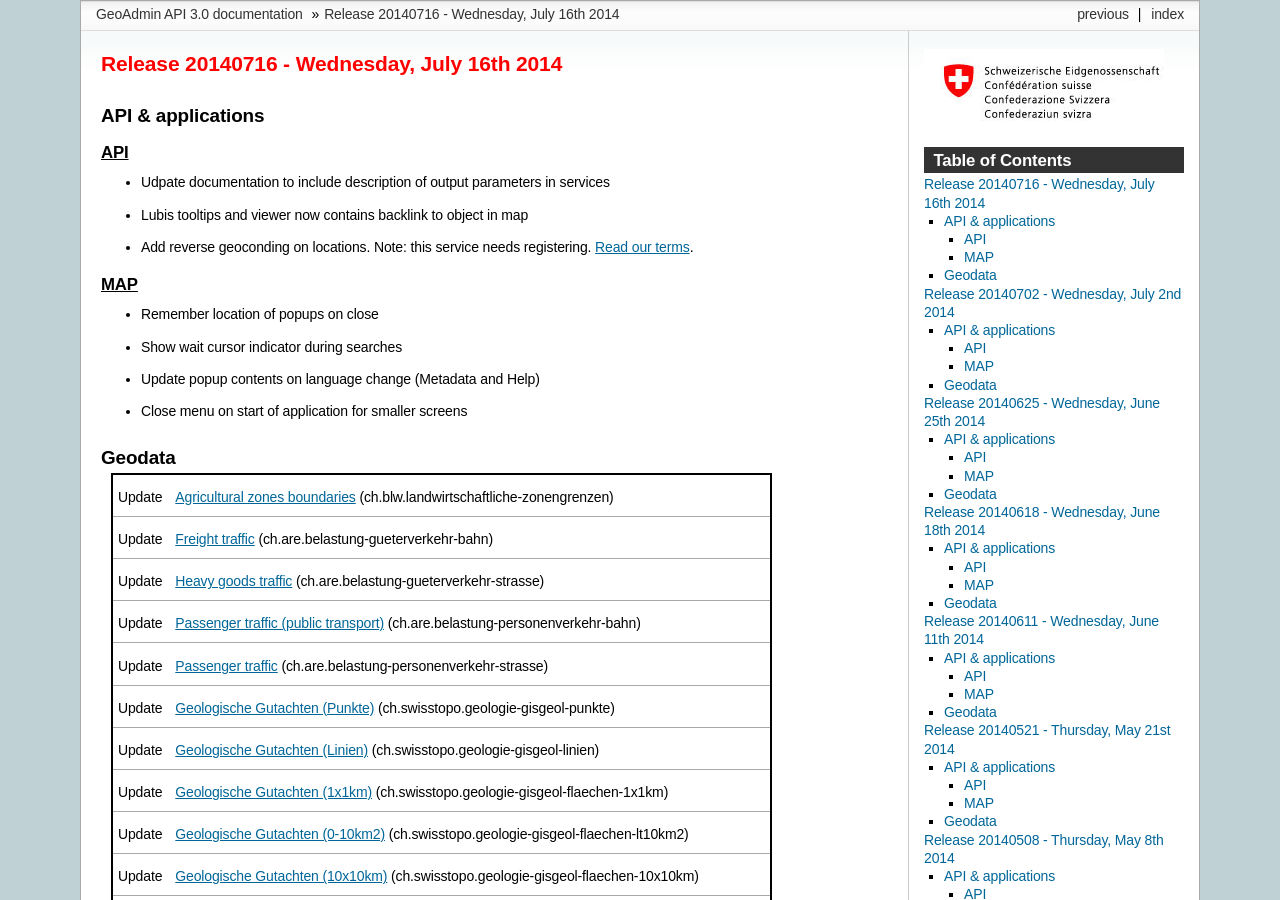
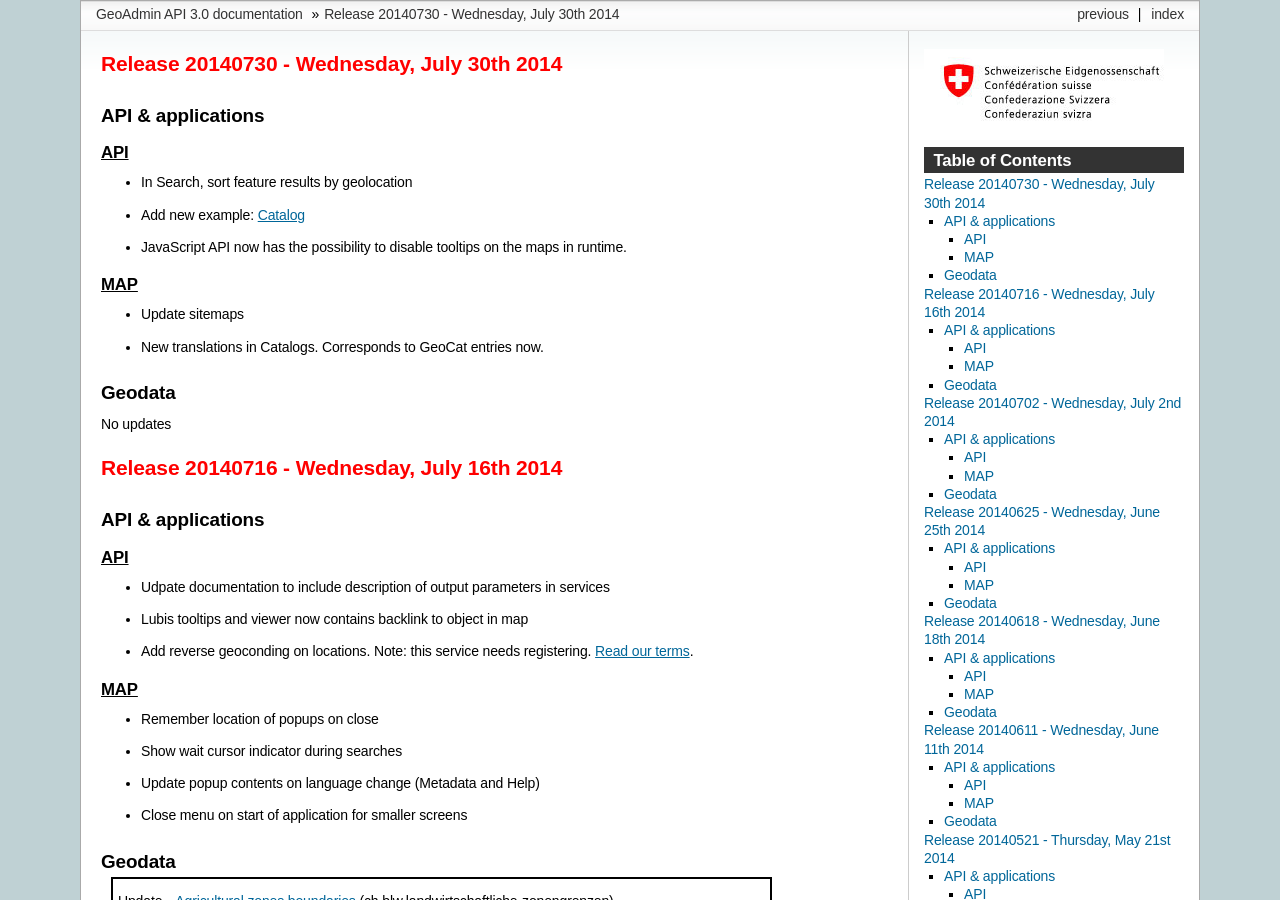
Before and after one commit to swisstopo-test/doc-chsdi3, a Sphinx documentation site: the page built from source/releasenotes/index.rst, in a window 1280 px wide and 900 px high. Built offline with Sphinx 7.4.7, drawn with Linux system fonts in a browser that asks for light colours; some of the changed text lies outside the part shown.

Commit message:
Update release notes

```diff
--- a/source/releasenotes/index.rst
+++ b/source/releasenotes/index.rst
@@ -1,3 +1,27 @@
+Release 20140730 - Wednesday, July 30th 2014
+============================================
+
+API & applications
+******************
+
+`API <//api3.geo.admin.ch>`__
+-----------------------------------
+
+- In Search, sort feature results by geolocation
+- Add new example: `Catalog <//api3.geo.admin.ch/examples/geoadmin_catalog.html>`__
+- JavaScript API now has the possibility to disable tooltips on the maps in runtime.
+
+`MAP <//map.geo.admin.ch>`__
+-----------------------------------
+
+- Update sitemaps
+- New translations in Catalogs. Corresponds to GeoCat entries now.
+
+Geodata
+********
+
+No updates
+
 Release 20140716 - Wednesday, July 16th 2014
 ============================================
 
```
